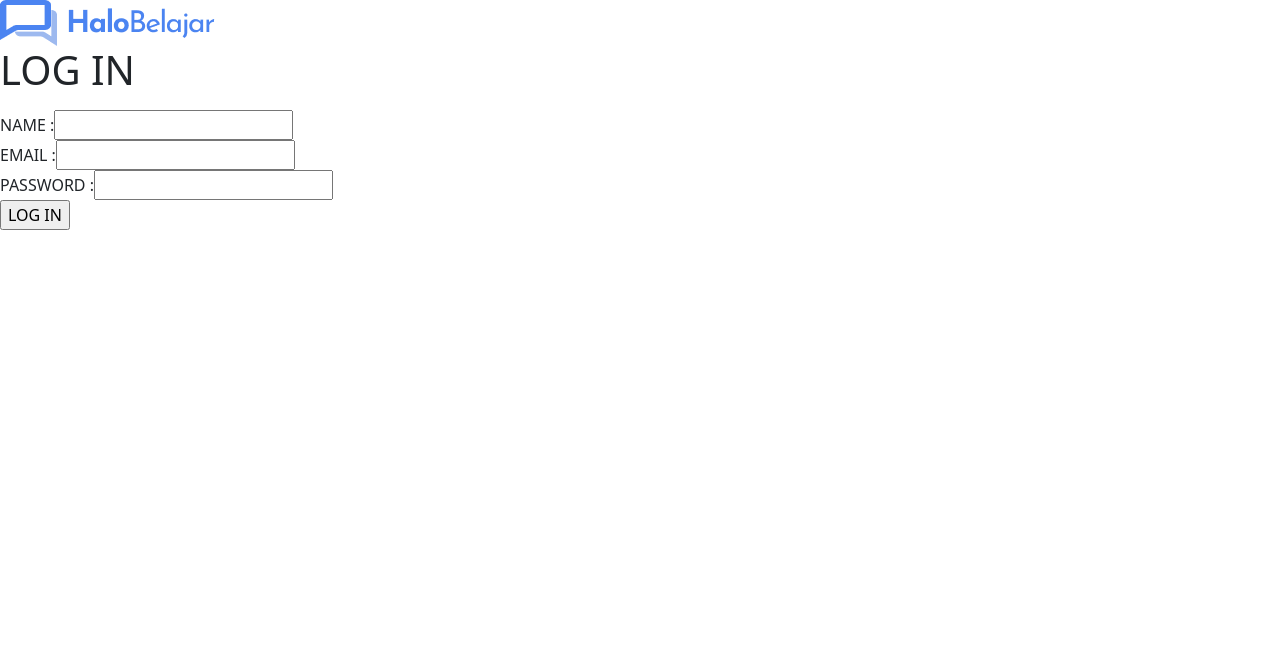
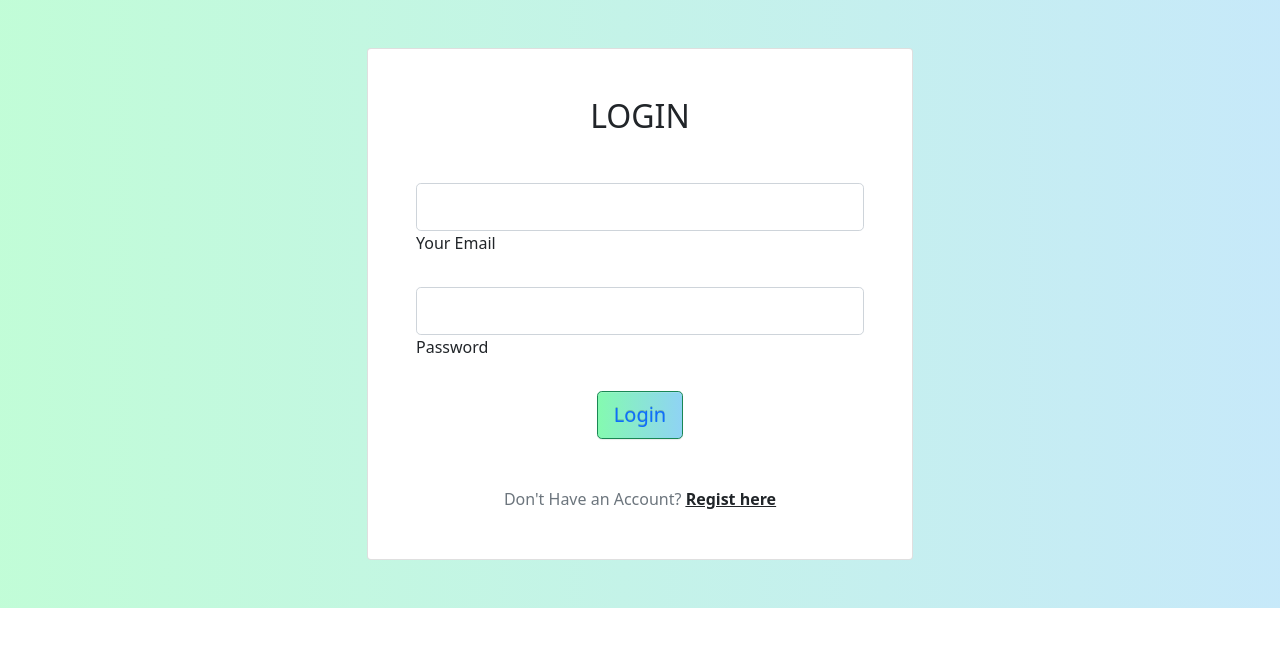
Before and after one commit to rg-km/final-project-engineering-58, a React app in the folder frontend/: page /login in a window 1280 px wide. Shown: the top 646 px of the page. Built offline with nearby package versions, Linux system fonts and the light colour scheme.

Commit message:
fix login add register and dashboard

```diff
--- a/frontend/src/App.js
+++ b/frontend/src/App.js
@@ -2,6 +2,8 @@
 import { Route, Routes } from "react-router-dom";
 import LandingPage from "./pages/LandingPage";
 import LoginForm from "./components/LoginForm";
+import RegisterForm from "./components/RegisterForm";
+import Dashboard from "./components/Dashboard";
 
 const App = () =>{
     return (
@@ -9,6 +11,8 @@
         <Routes>
             <Route index element={<LandingPage />} />
             <Route path="/login" element={<LoginForm />} />
+            <Route path="/sign-up" element={<RegisterForm />} />
+            <Route path="/dashboard" element={<Dashboard />} />
         </Routes>
         </>
     )
--- /dev/null
+++ b/frontend/src/assets/css/RegisterForm.css
@@ -0,0 +1,20 @@
+.gradient-custom-3 {
+    /* fallback for old browsers */
+    background: #84fab0;
+
+    /* Chrome 10-25, Safari 5.1-6 */
+    background: -webkit-linear-gradient(to right, rgba(132, 250, 176, 0.5), rgba(143, 211, 244, 0.5));
+
+    /* W3C, IE 10+/ Edge, Firefox 16+, Chrome 26+, Opera 12+, Safari 7+ */
+    background: linear-gradient(to right, rgba(132, 250, 176, 0.5), rgba(143, 211, 244, 0.5))
+    }
+    .gradient-custom-4 {
+    /* fallback for old browsers */
+    background: #84fab0;
+
+    /* Chrome 10-25, Safari 5.1-6 */
+    background: -webkit-linear-gradient(to right, rgba(132, 250, 176, 1), rgba(143, 211, 244, 1));
+
+    /* W3C, IE 10+/ Edge, Firefox 16+, Chrome 26+, Opera 12+, Safari 7+ */
+    background: linear-gradient(to right, rgba(132, 250, 176, 1), rgba(143, 211, 244, 1))
+    }
--- /dev/null
+++ b/frontend/src/components/Dashboard.js
@@ -0,0 +1,39 @@
+import React from 'react'
+import Container from 'react-bootstrap/Container';
+import {Link} from 'react-router-dom';
+
+function Dashboard() {
+  return (
+    <section className='dashboard bg-white' style={{ height: "100vh"}}>
+        <Container fluid className='h-100'>
+          <div className='row h-100'>
+              {/* sidebar */}
+              <div className='col-md-3 bg-dark pt-4 pb-5'>
+                <h2 className='mb-5 text-white'>HaloBelajar</h2>
+                <h6 className='mb-3'>
+                  <Link to="/upload-video" className='text-white text-decoration-none'>
+                    Upload Video
+                  </Link>
+                </h6>
+                <h6 className='mb-5'>
+                  <Link to="/user" className='text-white text-decoration-none'>
+                    User
+                  </Link>
+                </h6>
+
+                <Link to="/" className='btn btn-sm btn-danger'>
+                    Logout
+                  </Link>
+              </div>
+
+              {/* content dashboard */}
+              <div className='col-md-9 bg-light pt-4 pb-5 ps-5'>
+                <h1>Welcome, user</h1>
+              </div>
+            </div>
+        </Container>
+    </section>
+  )
+}
+
+export default Dashboard
--- a/frontend/src/components/LoginForm.js
+++ b/frontend/src/components/LoginForm.js
@@ -1,5 +1,7 @@
 import React, { useState } from "react";
 import Logo from "../assets/images/Logo Text.png";
+import "../assets/css/RegisterForm.css"
+import { Link } from "react-router-dom";
 
 function LoginForm({ LoginForm, error }) {
   const [details, setDetails] = useState({ name: "", email: "", password: "" });
@@ -9,28 +11,50 @@
     LoginForm(details);
   };
   return (
-    <form onSubmit={submitHandler}>
-      <div className="header">
-        <img src={Logo} alt=""></img>
+    <div class="">
+  <div class="mask py-5 d-flex align-items-center h-100 gradient-custom-3">
+    <div class="container h-100">
+      <div class="row d-flex justify-content-center align-items-center h-100">
+        <div class="col-12 col-md-9 col-lg-7 col-xl-6">
+          <div class="card">
+            <div class="card-body p-5">
+              <h2 class="text-uppercase text-center mb-5">Login</h2>
+
+              <form>
+
+                <div class="form-outline mb-4">
+                  <input type="email" id="form3Example3cg" class="form-control form-control-lg" />
+                  <label class="form-label" for="form3Example3cg">Your Email</label>
+                </div>
+
+                <div class="form-outline mb-4">
+                  <input type="password" id="form3Example4cg" class="form-control form-control-lg" />
+                  <label class="form-label" for="form3Example4cg">Password</label>
+                </div>
+
+
+
+
+                <div class="d-flex justify-content-center">
+                  <button type="button"
+                    class="btn btn-success btn-block btn-lg gradient-custom-4 text-body">
+                      <Link to="/dashboard" className="text-decoration-none">
+                        Login
+                      </Link>
+                    </button>
+                </div>
+
+                <p class="text-center text-muted mt-5 mb-0">Don't Have an Account? <a href="#!"
+                    class="fw-bold text-body"><u>Regist here</u></a></p>
+
+              </form>
+            </div>
+          </div>
+        </div>
       </div>
-      <div className="form-inner">
-        <h1>LOG IN</h1>
-        {error !== "" && <p className="error">{error}</p>}
-        <div className="form-group">
-          <label htmlFor="name">NAME : </label>
-          <input type="text" name="name" id="name" onChange={(e) => setDetails({ ...details, name: e.target.value })} value={details.name} />
-        </div>
-        <div className="form-group">
-          <label htmlFor="email">EMAIL : </label>
-          <input type="email" name="email" id="email" onChange={(e) => setDetails({ ...details, email: e.target.value })} value={details.email} />
-        </div>
-        <div className="form-group">
-          <label htmlFor="password">PASSWORD : </label>
-          <input type="password" name="password" id="password" onChange={(e) => setDetails({ ...details, password: e.target.value })} value={details.password} />
-        </div>
-        <input type="submit" value="LOG IN" />
-      </div>
-    </form>
+    </div>
+  </div>
+    </div>
   );
 }
 
--- /dev/null
+++ b/frontend/src/components/RegisterForm.js
@@ -0,0 +1,61 @@
+import React from 'react'
+import "../assets/css/RegisterForm.css"
+export default function
+() {
+  return (
+    <div class="">
+  <div class="mask py-5 d-flex align-items-center h-100 gradient-custom-3">
+    <div class="container h-100">
+      <div class="row d-flex justify-content-center align-items-center h-100">
+        <div class="col-12 col-md-9 col-lg-7 col-xl-6">
+          <div class="card">
+            <div class="card-body p-5">
+              <h2 class="text-uppercase text-center mb-5">Create an account</h2>
+
+              <form>
+
+                <div class="form-outline mb-4">
+                  <input type="text" id="form3Example1cg" class="form-control form-control-lg" />
+                  <label class="form-label" for="form3Example1cg">Your Name</label>
+                </div>
+
+                <div class="form-outline mb-4">
+                  <input type="email" id="form3Example3cg" class="form-control form-control-lg" />
+                  <label class="form-label" for="form3Example3cg">Your Email</label>
+                </div>
+
+                <div class="form-outline mb-4">
+                  <input type="password" id="form3Example4cg" class="form-control form-control-lg" />
+                  <label class="form-label" for="form3Example4cg">Password</label>
+                </div>
+
+                <div class="form-outline mb-4">
+                  <input type="password" id="form3Example4cdg" class="form-control form-control-lg" />
+                  <label class="form-label" for="form3Example4cdg">Repeat your password</label>
+                </div>
+
+                <div class="form-check d-flex justify-content-center mb-5">
+                  <input class="form-check-input me-2" type="checkbox" value="" id="form2Example3cg" />
+                  <label class="form-check-label" for="form2Example3g">
+                    I agree all statements in <a href="#!" class="text-body"><u>Terms of service</u></a>
+                  </label>
+                </div>
+
+                <div class="d-flex justify-content-center">
+                  <button type="button"
+                    class="btn btn-success btn-block btn-lg gradient-custom-4 text-body">Register</button>
+                </div>
+
+                <p class="text-center text-muted mt-5 mb-0">Have already an account? <a href="#!"
+                    class="fw-bold text-body"><u>Login here</u></a></p>
+
+              </form>
+            </div>
+          </div>
+        </div>
+      </div>
+    </div>
+  </div>
+    </div>
+  )
+}
```
